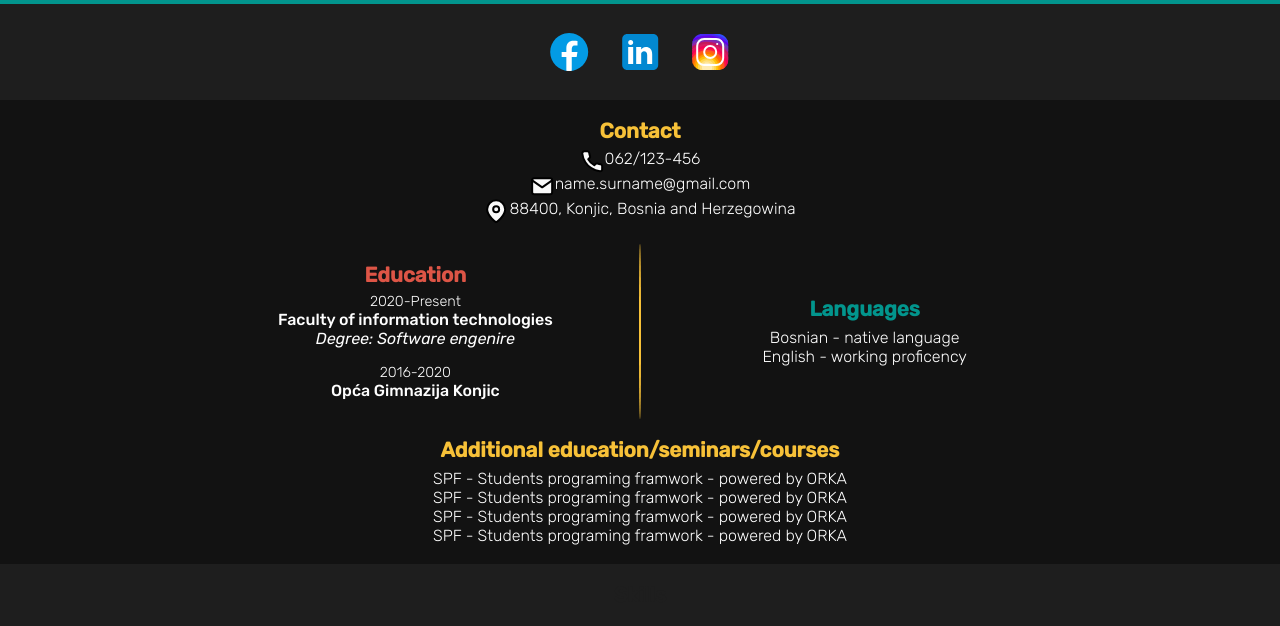
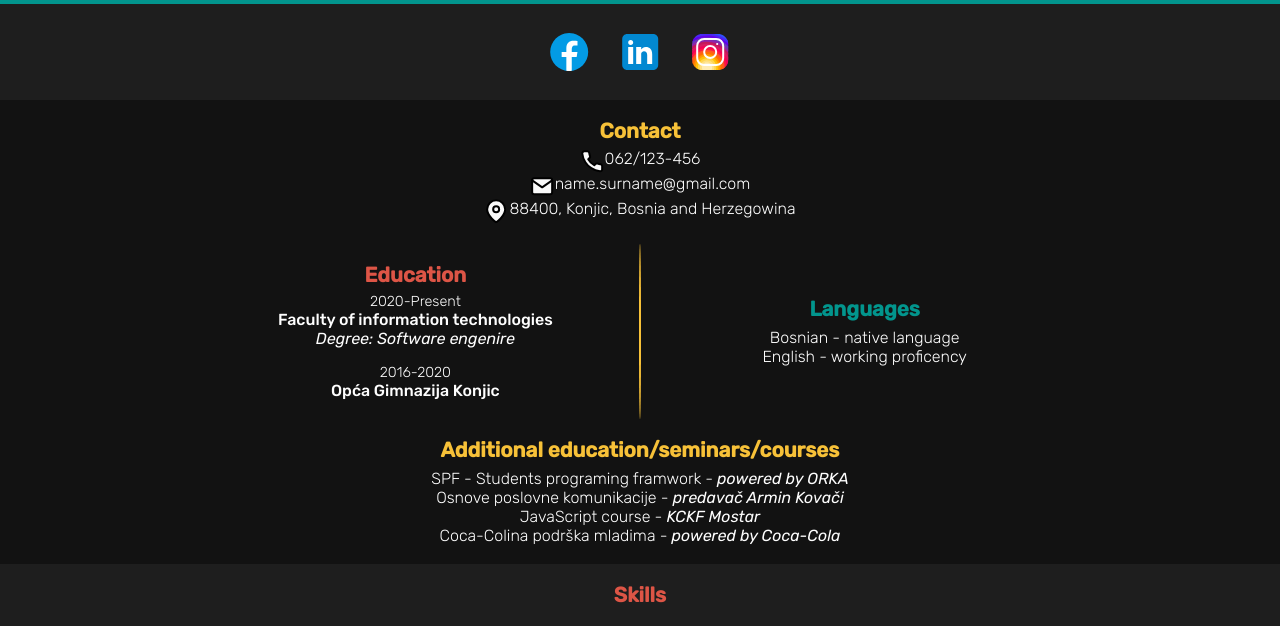
Before and after one commit to ediszatega/web_cv, a plain HTML site: page index.html in a window 1280 px wide. Shown: the part 475-1101 px from the top of the page. Drawn offline with Linux system fonts and the light colour scheme.

Commit message:
Additional education added

```diff
--- a/index.html
+++ b/index.html
@@ -179,9 +179,9 @@
             <h3 id="additional-title" class="section-title">Additional education/seminars/courses</h3>
             <div class="add">
                 <p class="add-text">SPF - Students programing framwork - <span>powered by ORKA</span></p>
-                <p class="add-text">SPF - Students programing framwork - <span>powered by ORKA</span></p>
-                <p class="add-text">SPF - Students programing framwork - <span>powered by ORKA</span></p>
-                <p class="add-text">SPF - Students programing framwork - <span>powered by ORKA</span></p>
+                <p class="add-text">Osnove poslovne komunikacije - <span>predavač Armin Kovači</span></p>
+                <p class="add-text">JavaScript course - <span>KCKF Mostar</span></p>
+                <p class="add-text">Coca-Colina podrška mladima - <span>powered by Coca-Cola</span></p>
             </div>
         </section>
 
--- a/style.css
+++ b/style.css
@@ -182,8 +182,9 @@ section#skills {
     background-color: #1e1e1e;
 }
 
-section#skills h3 {
-    color: #1e1e1e;
+.add-text span {
+    font-style: italic;
+    font-weight: lighter;
 }
 
 @media all and (min-width: 900px) {
```
